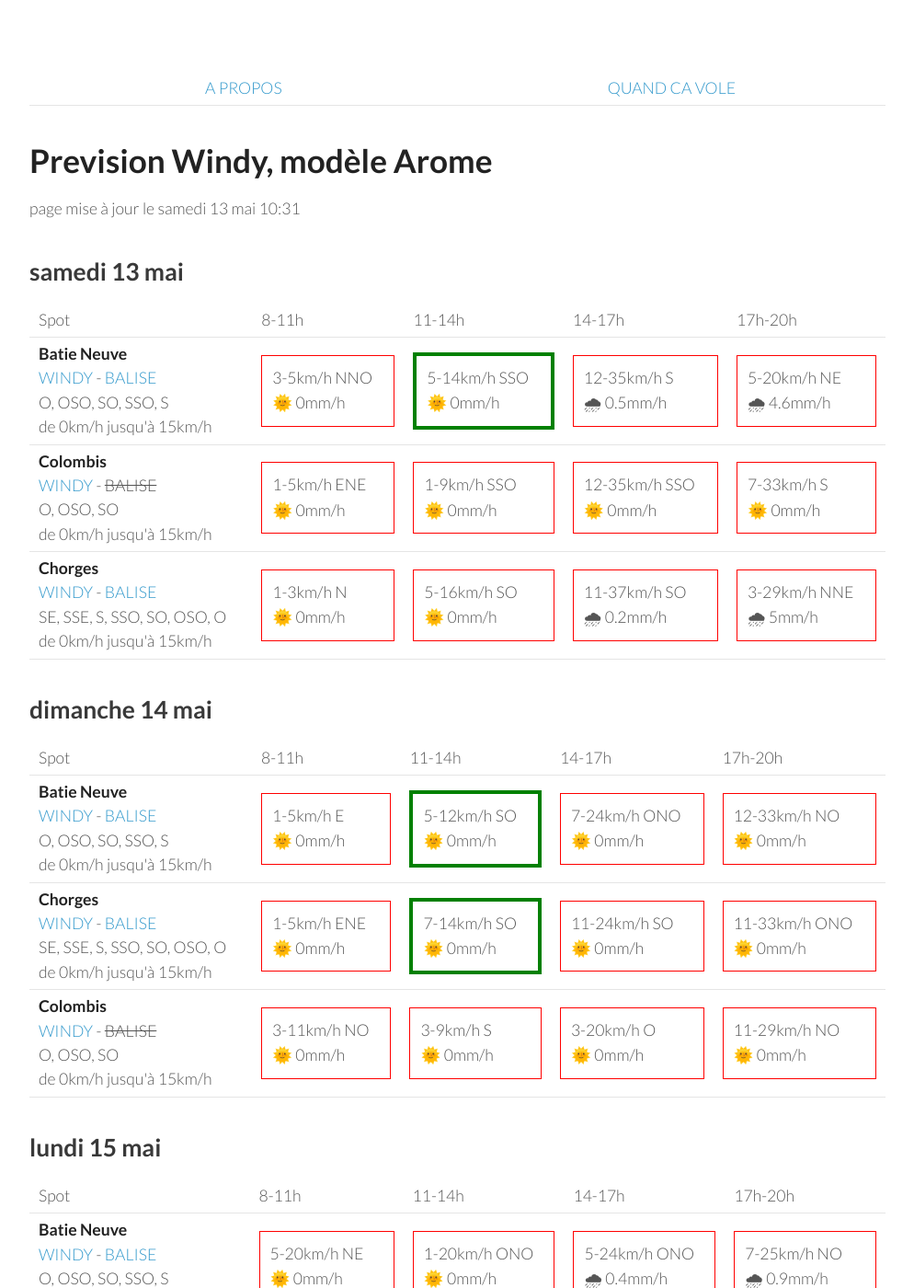
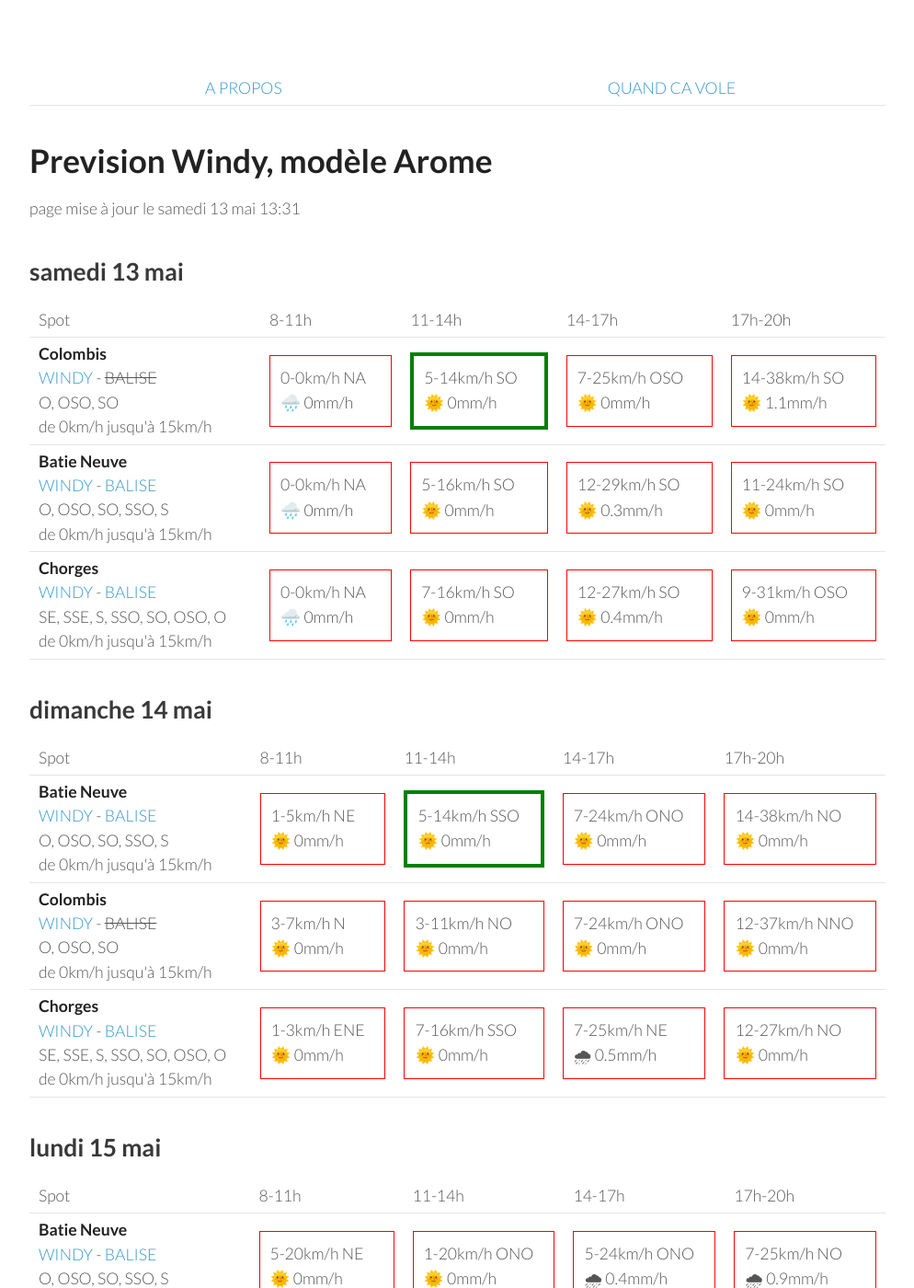
Before and after one commit to parapente-dans-le-nord/parapente-dans-le-nord.github.io, a Jekyll site: the page built from serre_poncon.markdown, in a window 1280 px wide and 1400 px high. Shown: the whole window at 92% size, without its empty margins (26-1020 px from the left). Built offline with Jekyll 4.4.1, drawn with Linux system fonts in a browser that asks for light colours.

Commit message:
update index.markdown

```diff
--- a/serre_poncon.markdown
+++ b/serre_poncon.markdown
@@ -7,7 +7,7 @@ title:  "Tous les spots"
 {: .links}
 
 # Prevision Windy, modèle Arome
-page mise à jour le samedi 13 mai 10:31
+page mise à jour le samedi 13 mai 13:31
 
 ## samedi 13 mai
 
@@ -22,33 +22,30 @@ page mise à jour le samedi 13 mai 10:31
       <td>17h-20h</td>
     </tr>
 <tr>
-        <td><strong>Batie Neuve</strong><br><a href="https://windy.com/44.584/6.236?44.559,6.262,10,m:eTtagly">WINDY</a> - <span class=""><a href="https://www.openwindmap.org/PP554">BALISE</a> </span><br> <span class="vent-favorable">O, OSO, SO, SSO, S</span><br><span class="force-vent">de 0km/h jusqu'à 15km/h</span> </td>
+        <td><strong>Colombis</strong><br><a href="https://windy.com/44.494/6.216?44.559,6.262,10">WINDY</a> - <span class="no-balise"> BALISE </span><br> <span class="vent-favorable">O, OSO, SO</span><br><span class="force-vent">de 0km/h jusqu'à 15km/h</span> </td>
 
-            <td><div class="not-flyable"><p>3-5km/h NNO</p><p>🌞 0mm/h</p></div></td>
-            <td><div class="flyable"><p>5-14km/h SSO</p><p>🌞 0mm/h</p></div></td>
-            <td><div class="not-flyable"><p>12-35km/h S</p><p>🌧 0.5mm/h</p></div></td>
-            <td><div class="not-flyable"><p>5-20km/h NE</p><p>🌧 4.6mm/h</p></div></td>
-
+            <td><div class="not-flyable"><p>0-0km/h NA</p><p>🌧️ 0mm/h</p></div></td>
+            <td><div class="flyable"><p>5-14km/h SO</p><p>🌞 0mm/h</p></div></td>
+            <td><div class="not-flyable"><p>7-25km/h OSO</p><p>🌞 0mm/h</p></div></td>
+            <td><div class="not-flyable"><p>14-38km/h SO</p><p>🌞 1.1mm/h</p></div></td>
 
     </tr>
 <tr>
-        <td><strong>Colombis</strong><br><a href="https://windy.com/44.494/6.216?44.559,6.262,10">WINDY</a> - <span class="no-balise"> BALISE </span><br> <span class="vent-favorable">O, OSO, SO</span><br><span class="force-vent">de 0km/h jusqu'à 15km/h</span> </td>
+        <td><strong>Batie Neuve</strong><br><a href="https://windy.com/44.584/6.236?44.559,6.262,10,m:eTtagly">WINDY</a> - <span class=""><a href="https://www.openwindmap.org/PP554">BALISE</a> </span><br> <span class="vent-favorable">O, OSO, SO, SSO, S</span><br><span class="force-vent">de 0km/h jusqu'à 15km/h</span> </td>
 
-            <td><div class="not-flyable"><p>1-5km/h ENE</p><p>🌞 0mm/h</p></div></td>
-            <td><div class="not-flyable"><p>1-9km/h SSO</p><p>🌞 0mm/h</p></div></td>
-            <td><div class="not-flyable"><p>12-35km/h SSO</p><p>🌞 0mm/h</p></div></td>
-            <td><div class="not-flyable"><p>7-33km/h S</p><p>🌞 0mm/h</p></div></td>
-
+            <td><div class="not-flyable"><p>0-0km/h NA</p><p>🌧️ 0mm/h</p></div></td>
+            <td><div class="not-flyable"><p>5-16km/h SO</p><p>🌞 0mm/h</p></div></td>
+            <td><div class="not-flyable"><p>12-29km/h SO</p><p>🌞 0.3mm/h</p></div></td>
+            <td><div class="not-flyable"><p>11-24km/h SO</p><p>🌞 0mm/h</p></div></td>
 
     </tr>
 <tr>
         <td><strong>Chorges</strong><br><a href="https://windy.com/44.578/6.280?44.559,6.262,10">WINDY</a> - <span class=""><a href="https://www.openwindmap.org/PP554">BALISE</a> </span><br> <span class="vent-favorable">SE, SSE, S, SSO, SO, OSO, O</span><br><span class="force-vent">de 0km/h jusqu'à 15km/h</span> </td>
 
-            <td><div class="not-flyable"><p>1-3km/h N</p><p>🌞 0mm/h</p></div></td>
-            <td><div class="not-flyable"><p>5-16km/h SO</p><p>🌞 0mm/h</p></div></td>
-            <td><div class="not-flyable"><p>11-37km/h SO</p><p>🌧 0.2mm/h</p></div></td>
-            <td><div class="not-flyable"><p>3-29km/h NNE</p><p>🌧 5mm/h</p></div></td>
-
+            <td><div class="not-flyable"><p>0-0km/h NA</p><p>🌧️ 0mm/h</p></div></td>
+            <td><div class="not-flyable"><p>7-16km/h SO</p><p>🌞 0mm/h</p></div></td>
+            <td><div class="not-flyable"><p>12-27km/h SO</p><p>🌞 0.4mm/h</p></div></td>
+            <td><div class="not-flyable"><p>9-31km/h OSO</p><p>🌞 0mm/h</p></div></td>
 
     </tr>
 
@@ -70,30 +67,30 @@ page mise à jour le samedi 13 mai 10:31
 <tr>
         <td><strong>Batie Neuve</strong><br><a href="https://windy.com/44.584/6.236?44.559,6.262,10,m:eTtagly">WINDY</a> - <span class=""><a href="https://www.openwindmap.org/PP554">BALISE</a> </span><br> <span class="vent-favorable">O, OSO, SO, SSO, S</span><br><span class="force-vent">de 0km/h jusqu'à 15km/h</span> </td>
 
-            <td><div class="not-flyable"><p>1-5km/h E</p><p>🌞 0mm/h</p></div></td>
-            <td><div class="flyable"><p>5-12km/h SO</p><p>🌞 0mm/h</p></div></td>
+            <td><div class="not-flyable"><p>1-5km/h NE</p><p>🌞 0mm/h</p></div></td>
+            <td><div class="flyable"><p>5-14km/h SSO</p><p>🌞 0mm/h</p></div></td>
             <td><div class="not-flyable"><p>7-24km/h ONO</p><p>🌞 0mm/h</p></div></td>
-            <td><div class="not-flyable"><p>12-33km/h NO</p><p>🌞 0mm/h</p></div></td>
+            <td><div class="not-flyable"><p>14-38km/h NO</p><p>🌞 0mm/h</p></div></td>
+
+
+    </tr>
+<tr>
+        <td><strong>Colombis</strong><br><a href="https://windy.com/44.494/6.216?44.559,6.262,10">WINDY</a> - <span class="no-balise"> BALISE </span><br> <span class="vent-favorable">O, OSO, SO</span><br><span class="force-vent">de 0km/h jusqu'à 15km/h</span> </td>
+
+            <td><div class="not-flyable"><p>3-7km/h N</p><p>🌞 0mm/h</p></div></td>
+            <td><div class="not-flyable"><p>3-11km/h NO</p><p>🌞 0mm/h</p></div></td>
+            <td><div class="not-flyable"><p>7-24km/h ONO</p><p>🌞 0mm/h</p></div></td>
+            <td><div class="not-flyable"><p>12-37km/h NNO</p><p>🌞 0mm/h</p></div></td>
 
 
     </tr>
 <tr>
         <td><strong>Chorges</strong><br><a href="https://windy.com/44.578/6.280?44.559,6.262,10">WINDY</a> - <span class=""><a href="https://www.openwindmap.org/PP554">BALISE</a> </span><br> <span class="vent-favorable">SE, SSE, S, SSO, SO, OSO, O</span><br><span class="force-vent">de 0km/h jusqu'à 15km/h</span> </td>
 
-            <td><div class="not-flyable"><p>1-5km/h ENE</p><p>🌞 0mm/h</p></div></td>
-            <td><div class="flyable"><p>7-14km/h SO</p><p>🌞 0mm/h</p></div></td>
-            <td><div class="not-flyable"><p>11-24km/h SO</p><p>🌞 0mm/h</p></div></td>
-            <td><div class="not-flyable"><p>11-33km/h ONO</p><p>🌞 0mm/h</p></div></td>
-
-
-    </tr>
-<tr>
-        <td><strong>Colombis</strong><br><a href="https://windy.com/44.494/6.216?44.559,6.262,10">WINDY</a> - <span class="no-balise"> BALISE </span><br> <span class="vent-favorable">O, OSO, SO</span><br><span class="force-vent">de 0km/h jusqu'à 15km/h</span> </td>
-
-            <td><div class="not-flyable"><p>3-11km/h NO</p><p>🌞 0mm/h</p></div></td>
-            <td><div class="not-flyable"><p>3-9km/h S</p><p>🌞 0mm/h</p></div></td>
-            <td><div class="not-flyable"><p>3-20km/h O</p><p>🌞 0mm/h</p></div></td>
-            <td><div class="not-flyable"><p>11-29km/h NO</p><p>🌞 0mm/h</p></div></td>
+            <td><div class="not-flyable"><p>1-3km/h ENE</p><p>🌞 0mm/h</p></div></td>
+            <td><div class="not-flyable"><p>7-16km/h SSO</p><p>🌞 0mm/h</p></div></td>
+            <td><div class="not-flyable"><p>7-25km/h NE</p><p>🌧 0.5mm/h</p></div></td>
+            <td><div class="not-flyable"><p>12-27km/h NO</p><p>🌞 0mm/h</p></div></td>
 
 
     </tr>
```
